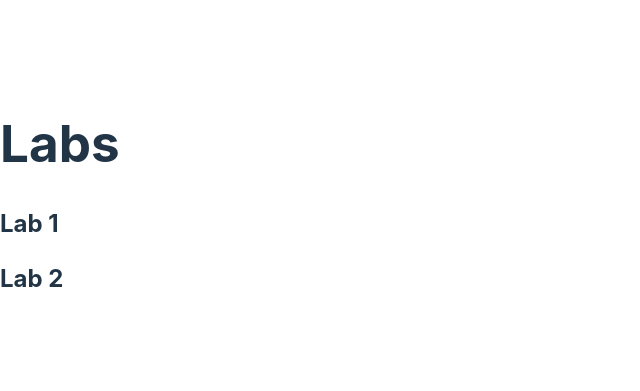
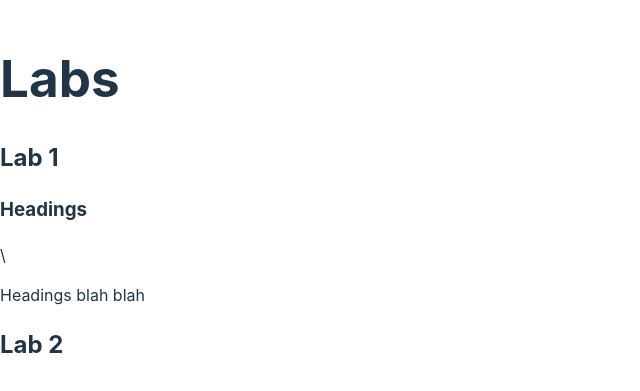
Before and after one commit to danszyc/kambaz-react-web-app-cs4550, a React (Vite) app: page / in a window 1280 px wide. Shown: the part 201-592 px from the top of the page, without its empty margins (0-640 px from the left). Built offline with nearby package versions, Linux system fonts and the light colour scheme.

Commit message:
introducing headings

```diff
--- a/src/labs/Lab1/index.tsx
+++ b/src/labs/Lab1/index.tsx
@@ -1,3 +1,12 @@
 export default function Lab1() {
-    return <h2>Lab 1</h2>;
+    return  (
+        <div>
+            <h2>Lab 1</h2>
+            <h3>Headings</h3>\
+            <p>Headings blah blah</p>
+
+        </div>
+
+
+    );
 }
```
